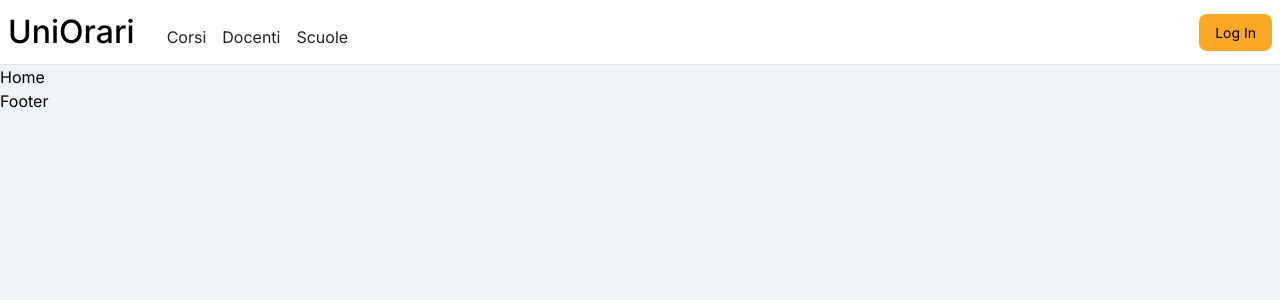
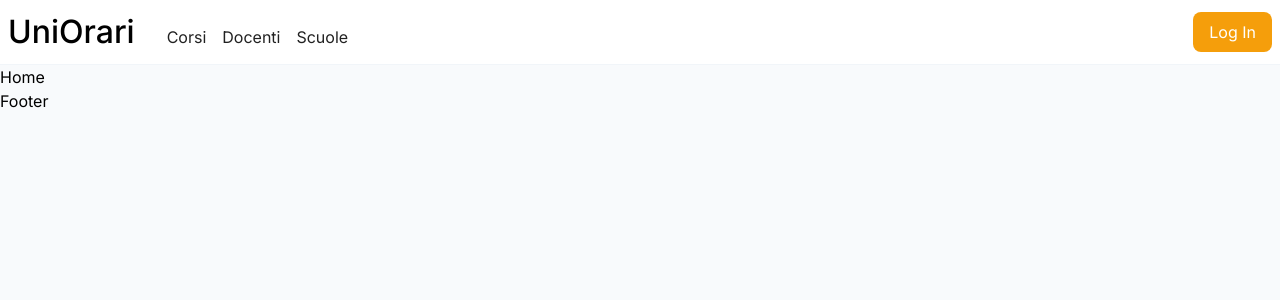
Before and after one commit to milovangudelj/uniorari, a Next.js app: page / in a window 1280 px wide. Shown: the top 300 px of the page. Built offline with nearby package versions, Linux system fonts and the light colour scheme; no server answers.

Commit message:
Changed colours login page layout and confirmation page plus minor details

```diff
--- /dev/null
+++ b/components/Button.tsx
@@ -0,0 +1,15 @@
+export const Button = ({ children, variant = "primary", ...props }) => {
+	return (
+		<button
+			{...props}
+			className={
+				props.className +
+				(!props.external
+					? ` text-body-l text-on-primary-he bg-${variant}-500 hover:bg-${variant}-400 focus:bg-${variant}-600 transition py-2 px-4 rounded-lg`
+					: "")
+			}
+		>
+			{children}
+		</button>
+	);
+};
--- a/components/Layout.tsx
+++ b/components/Layout.tsx
@@ -1,14 +1,21 @@
-import { useRouter } from "next/router";
+import { NextRouter, useRouter } from "next/router";
+import { useEffect, useState } from "react";
 import { Navbar, Footer } from ".";
 
 export const Layout = (props) => {
-	const router = useRouter();
+	const { pathname } = useRouter();
+	const [excPaths, setExcPaths] = useState(["/login", "/verify-request"]);
+	const [show, setShow] = useState(false);
+
+	useEffect(() => {
+		setShow(!excPaths.some((path) => path === pathname));
+	}, [excPaths, pathname]);
 
 	return (
 		<div className="min-h-screen bg-grey-50">
-			{router.pathname !== "/login" && <Navbar />}
+			{show && <Navbar />}
 			{props.children}
-			{router.pathname !== "/login" && <Footer />}
+			{show && <Footer />}
 		</div>
 	);
 };
--- a/components/Navbar.tsx
+++ b/components/Navbar.tsx
@@ -2,6 +2,8 @@ import { signOut, useSession } from "next-auth/react";
 import Link from "next/link";
 import { useRouter } from "next/router";
 import { useEffect, useState } from "react";
+import { Button } from ".";
+import { ProfilePic } from "./ProfilePic";
 
 const pages = [
 	{
@@ -54,11 +56,9 @@ export const Navbar = () => {
 				{user ? (
 					<ProfileMenu user={user} />
 				) : (
-					<Link href="/login">
-						<a className="self-center bg-accent-400 py-2 px-4 rounded-lg text-label-l">
-							Log In
-						</a>
-					</Link>
+					<Button className="self-center" variant="accent">
+						<Link href="/login">Log In</Link>
+					</Button>
 				)}
 			</header>
 		</div>
@@ -68,14 +68,20 @@ export const Navbar = () => {
 const ProfileMenu = ({ user }) => {
 	return (
 		<div className="group self-center relative flex justify-end">
-			<img
-				src={user.image || "/profile-placeholder.png"}
-				alt={user.name || user.email}
-				title={user.name || user.email}
-				className="rounded-full w-7"
-			/>
+			{user.image ? (
+				<ProfilePic
+					src={user.image}
+					alt={user.name || user.email}
+					title={user.name || user.email}
+				/>
+			) : (
+				<ProfilePic
+					title={user.name || user.email}
+					letter={user.name?.charAt(0) || user.email?.charAt(0)}
+				/>
+			)}
 			<div className="hidden group-hover:block absolute top-full">
-				<div className="mt-1 rounded-lg w-max bg-white border border-grey-100">
+				<div className="mt-1 rounded-lg w-max bg-white border border-grey-100 elevation-1">
 					<ul className="text-body-m">
 						<li className="border-b border-grey-100 py-1">
 							<Link href="#">
--- /dev/null
+++ b/components/ProfilePic.tsx
@@ -0,0 +1,17 @@
+export const ProfilePic = (props) => {
+	return props.src ? (
+		<img
+			src={props.src}
+			alt={props.alt}
+			title={props.title}
+			className="rounded-full w-7 h-7"
+		/>
+	) : (
+		<div
+			title={props.title}
+			className="rounded-full w-8 h-8 flex items-center justify-center text-title-l font-medium leading-none text-primary-900 bg-primary-100 cursor-pointer"
+		>
+			{props.letter?.toUpperCase()}
+		</div>
+	);
+};
--- a/components/index.ts
+++ b/components/index.ts
@@ -1,3 +1,4 @@
 export * from "./Layout";
 export * from "./Navbar";
 export * from "./Footer";
+export * from "./Button";
--- a/pages/api/auth/[...nextauth].ts
+++ b/pages/api/auth/[...nextauth].ts
@@ -27,6 +27,7 @@ export default NextAuth({
 	pages: {
 		signIn: "/login",
 		error: "/login",
+		verifyRequest: "/verify-request",
 	},
 	secret: process.env.NEXTAUTH_SECRET,
 });
--- a/styles/globals.css
+++ b/styles/globals.css
@@ -11,75 +11,75 @@
   }
 
   .elevation-1 {
-    box-shadow: 0px 2px 1px rgba(0, 0, 0, 0.2), 0px 1px 1px rgba(0, 0, 0, 0.14), 0px 1px 3px rgba(0, 0, 0, 0.12);
+    @apply shadow-sm;
   }
   .elevation-2 {
-    box-shadow: 0px 3px 1px rgba(0, 0, 0, 0.2), 0px 2px 2px rgba(0, 0, 0, 0.14), 0px 1px 5px rgba(0, 0, 0, 0.12);
+    @apply shadow;
   }
   .elevation-3 {
-    box-shadow: 0px 3px 3px rgba(0, 0, 0, 0.2), 0px 3px 4px rgba(0, 0, 0, 0.14), 0px 1px 8px rgba(0, 0, 0, 0.12);
+    @apply shadow-md;
   }
   .elevation-4 {
-    box-shadow: 0px 2px 4px rgba(0, 0, 0, 0.2), 0px 4px 5px rgba(0, 0, 0, 0.14), 0px 1px 10px rgba(0, 0, 0, 0.12);
+    @apply shadow-lg;
   }
   .elevation-5 {
-    box-shadow: 0px 3px 5px rgba(0, 0, 0, 0.2), 0px 5px 8px rgba(0, 0, 0, 0.14), 0px 1px 14px rgba(0, 0, 0, 0.12);
+    @apply shadow-xl;
   }
   .elevation-6 {
-    box-shadow: 0px 3px 5px rgba(0, 0, 0, 0.2), 0px 6px 10px rgba(0, 0, 0, 0.14), 0px 1px 18px rgba(0, 0, 0, 0.12);
+    @apply shadow-2xl;
   }
   .elevation-7 {
-    box-shadow: 0px 4px 5px rgba(0, 0, 0, 0.2), 0px 7px 10px rgba(0, 0, 0, 0.14), 0px 2px 16px rgba(0, 0, 0, 0.12);
+    @apply shadow-7;
   }
   .elevation-8 {
-    box-shadow: 0px 5px 5px rgba(0, 0, 0, 0.2), 0px 8px 10px rgba(0, 0, 0, 0.14), 0px 3px 14px rgba(0, 0, 0, 0.12);
+    @apply shadow-8;
   }
   .elevation-9 {
-    box-shadow: 0px 5px 6px rgba(0, 0, 0, 0.2), 0px 9px 12px rgba(0, 0, 0, 0.14), 0px 3px 16px rgba(0, 0, 0, 0.12);
+    @apply shadow-9;
   }
   .elevation-10 {
-    box-shadow: 0px 6px 6px rgba(0, 0, 0, 0.2), 0px 10px 14px rgba(0, 0, 0, 0.14), 0px 4px 18px rgba(0, 0, 0, 0.12);
+    @apply shadow-10;
   }
   .elevation-11 {
-    box-shadow: 0px 6px 7px rgba(0, 0, 0, 0.2), 0px 11px 15px rgba(0, 0, 0, 0.14), 0px 4px 20px rgba(0, 0, 0, 0.12);
+    @apply shadow-11;
   }
   .elevation-12 {
-    box-shadow: 0px 7px 8px rgba(0, 0, 0, 0.2), 0px 12px 17px rgba(0, 0, 0, 0.14), 0px 5px 22px rgba(0, 0, 0, 0.12);
+    @apply shadow-12;
   }
   .elevation-13 {
-    box-shadow: 0px 7px 8px rgba(0, 0, 0, 0.2), 0px 13px 19px rgba(0, 0, 0, 0.14), 0px 5px 24px rgba(0, 0, 0, 0.12);
+    @apply shadow-13;
   }
   .elevation-14 {
-    box-shadow: 0px 7px 9px rgba(0, 0, 0, 0.2), 0px 14px 21px rgba(0, 0, 0, 0.14), 0px 5px 26px rgba(0, 0, 0, 0.12);
+    @apply shadow-14;
   }
   .elevation-15 {
-    box-shadow: 0px 8px 9px rgba(0, 0, 0, 0.2), 0px 15px 22px rgba(0, 0, 0, 0.14), 0px 6px 28px rgba(0, 0, 0, 0.12);
+    @apply shadow-15;
   }
   .elevation-16 {
-    box-shadow: 0px 8px 10px rgba(0, 0, 0, 0.2), 0px 16px 24px rgba(0, 0, 0, 0.14), 0px 6px 30px rgba(0, 0, 0, 0.12);
+    @apply shadow-16;
   }
   .elevation-17 {
-    box-shadow: 0px 8px 11px rgba(0, 0, 0, 0.2), 0px 17px 26px rgba(0, 0, 0, 0.14), 0px 6px 32px rgba(0, 0, 0, 0.12);
+    @apply shadow-17;
   }
   .elevation-18 {
-    box-shadow: 0px 9px 11px rgba(0, 0, 0, 0.2), 0px 18px 28px rgba(0, 0, 0, 0.14), 0px 7px 34px rgba(0, 0, 0, 0.12);
+    @apply shadow-18;
   }
   .elevation-19 {
-    box-shadow: 0px 9px 12px rgba(0, 0, 0, 0.2), 0px 19px 29px rgba(0, 0, 0, 0.14), 0px 7px 36px rgba(0, 0, 0, 0.12);
+    @apply shadow-19;
   }
   .elevation-20 {
-    box-shadow: 0px 10px 13px rgba(0, 0, 0, 0.2), 0px 20px 31px rgba(0, 0, 0, 0.14), 0px 8px 38px rgba(0, 0, 0, 0.12);
+    @apply shadow-20;
   }
   .elevation-21 {
-    box-shadow: 0px 10px 13px rgba(0, 0, 0, 0.2), 0px 21px 33px rgba(0, 0, 0, 0.14), 0px 8px 40px rgba(0, 0, 0, 0.12);
+    @apply shadow-21;
   }
   .elevation-22 {
-    box-shadow: 0px 10px 14px rgba(0, 0, 0, 0.2), 0px 22px 35px rgba(0, 0, 0, 0.14), 0px 8px 42px rgba(0, 0, 0, 0.12);
+    @apply shadow-22;
   }
   .elevation-23 {
-    box-shadow: 0px 11px 14px rgba(0, 0, 0, 0.2), 0px 23px 36px rgba(0, 0, 0, 0.14), 0px 9px 44px rgba(0, 0, 0, 0.12);
+    @apply shadow-23;
   }
   .elevation-24 {
-    box-shadow: 0px 11px 15px rgba(0, 0, 0, 0.2), 0px 24px 38px rgba(0, 0, 0, 0.14), 0px 9px 46px rgba(0, 0, 0, 0.12);
+    @apply shadow-24;
   }
 }
--- a/tailwind.config.js
+++ b/tailwind.config.js
@@ -12,64 +12,64 @@ module.exports = {
 		extend: {
 			colors: {
 				grey: {
-					50: "#F0F4F7",
-					100: "#DFE6ED",
-					200: "#CCD6E0",
-					300: "#B8C5D1",
-					400: "#A3B1BF",
-					500: "#8E9EAD",
-					600: "#798999",
-					700: "#637282",
-					800: "#4C5A69",
-					900: "#36414D",
+					50: "#F8FAFC",
+					100: "#F1F5F9",
+					200: "#E2E8F0",
+					300: "#CBD5E1",
+					400: "#94A3B8",
+					500: "#64748B",
+					600: "#475569",
+					700: "#334155",
+					800: "#1E293B",
+					900: "#0F172A",
 				},
 				primary: {
-					50: "#E4F3FF",
-					100: "#BEE0FF",
-					200: "#93CDFF",
-					300: "#67B9FF",
-					400: "#47A9FF",
-					500: "#309AFF",
-					600: "#338BFF",
-					700: "#3378EB",
-					800: "#3267D8",
-					900: "#3046B8",
+					50: "#EEF2FF",
+					100: "#E0E7FF",
+					200: "#C7D2FE",
+					300: "#A5B4FC",
+					400: "#818CF8",
+					500: "#6366F1",
+					600: "#4F46E5",
+					700: "#4338CA",
+					800: "#3730A3",
+					900: "#312E81",
 				},
 				accent: {
-					50: "#FEF3E0",
-					100: "#FEE0B2",
-					200: "#FDCC81",
-					300: "#FDB84E",
-					400: "#FCA827",
-					500: "#FC9903",
-					600: "#F88D02",
-					700: "#F27E01",
-					800: "#EC6E00",
-					900: "#E35400",
+					50: "#FFFBEB",
+					100: "#FEF3C7",
+					200: "#FDE68A",
+					300: "#FCD34D",
+					400: "#FBBF24",
+					500: "#F59E0B",
+					600: "#D97706",
+					700: "#B45309",
+					800: "#92400E",
+					900: "#78350F",
 				},
 				success: {
-					50: "#D9F9F2",
-					100: "#A1EEDB",
-					200: "#50E3C3",
-					300: "#00D4AB",
-					400: "#00C699",
-					500: "#00B988",
-					600: "#00AA7A",
-					700: "#009969",
-					800: "#00885B",
-					900: "#006A3D",
+					50: "#ECFDF5",
+					100: "#D1FAE5",
+					200: "#A7F3D0",
+					300: "#6EE7B7",
+					400: "#34D399",
+					500: "#10B981",
+					600: "#059669",
+					700: "#047857",
+					800: "#065F46",
+					900: "#064E3B",
 				},
 				error: {
-					50: "#FFECEF",
-					100: "#FFCFD6",
-					200: "#F29CA0",
-					300: "#EA767B",
-					400: "#F65559",
-					500: "#FD4441",
-					600: "#ED3A3F",
-					700: "#DB3039",
-					800: "#CE2932",
-					900: "#BF1C26",
+					50: "#FEF2F2",
+					100: "#FEE2E2",
+					200: "#FECACA",
+					300: "#FCA5A5",
+					400: "#F87171",
+					500: "#EF4444",
+					600: "#DC2626",
+					700: "#B91C1C",
+					800: "#991B1B",
+					900: "#7F1D1D",
 				},
 				"on-surface": {
 					he: "rgba(0, 0, 0, 0.87)",
@@ -84,6 +84,7 @@ module.exports = {
 				google: {
 					lightBg: "#FFFFFF",
 					darkBg: "#4285F4",
+					darkBgFocus: "#3367D6",
 				},
 			},
 			fontSize: {
@@ -118,6 +119,33 @@ module.exports = {
 			textOpacity: {
 				54: "0.54",
 			},
+			boxShadow: {
+				1: "0px 2px 1px rgba(0, 0, 0, 0.2), 0px 1px 1px rgba(0, 0, 0, 0.14), 0px 1px 3px rgba(0, 0, 0, 0.12)",
+				2: "0px 3px 1px rgba(0, 0, 0, 0.2), 0px 2px 2px rgba(0, 0, 0, 0.14), 0px 1px 5px rgba(0, 0, 0, 0.12)",
+				3: "0px 3px 3px rgba(0, 0, 0, 0.2), 0px 3px 4px rgba(0, 0, 0, 0.14), 0px 1px 8px rgba(0, 0, 0, 0.12)",
+				4: "0px 2px 4px rgba(0, 0, 0, 0.2), 0px 4px 5px rgba(0, 0, 0, 0.14), 0px 1px 10px rgba(0, 0, 0, 0.12)",
+				5: "0px 3px 5px rgba(0, 0, 0, 0.2), 0px 5px 8px rgba(0, 0, 0, 0.14), 0px 1px 14px rgba(0, 0, 0, 0.12)",
+				6: "0px 3px 5px rgba(0, 0, 0, 0.2), 0px 6px 10px rgba(0, 0, 0, 0.14), 0px 1px 18px rgba(0, 0, 0, 0.12)",
+				7: "0px 4px 5px rgba(0, 0, 0, 0.2), 0px 7px 10px rgba(0, 0, 0, 0.14), 0px 2px 16px rgba(0, 0, 0, 0.12)",
+				8: "0px 5px 5px rgba(0, 0, 0, 0.2), 0px 8px 10px rgba(0, 0, 0, 0.14), 0px 3px 14px rgba(0, 0, 0, 0.12)",
+				9: "0px 5px 6px rgba(0, 0, 0, 0.2), 0px 9px 12px rgba(0, 0, 0, 0.14), 0px 3px 16px rgba(0, 0, 0, 0.12)",
+				10: "0px 6px 6px rgba(0, 0, 0, 0.2), 0px 10px 14px rgba(0, 0, 0, 0.14), 0px 4px 18px rgba(0, 0, 0, 0.12)",
+				11: "0px 6px 7px rgba(0, 0, 0, 0.2), 0px 11px 15px rgba(0, 0, 0, 0.14), 0px 4px 20px rgba(0, 0, 0, 0.12)",
+				12: "0px 7px 8px rgba(0, 0, 0, 0.2), 0px 12px 17px rgba(0, 0, 0, 0.14), 0px 5px 22px rgba(0, 0, 0, 0.12)",
+				13: "0px 7px 8px rgba(0, 0, 0, 0.2), 0px 13px 19px rgba(0, 0, 0, 0.14), 0px 5px 24px rgba(0, 0, 0, 0.12)",
+				14: "0px 7px 9px rgba(0, 0, 0, 0.2), 0px 14px 21px rgba(0, 0, 0, 0.14), 0px 5px 26px rgba(0, 0, 0, 0.12)",
+				15: "0px 8px 9px rgba(0, 0, 0, 0.2), 0px 15px 22px rgba(0, 0, 0, 0.14), 0px 6px 28px rgba(0, 0, 0, 0.12)",
+				16: "0px 8px 10px rgba(0, 0, 0, 0.2), 0px 16px 24px rgba(0, 0, 0, 0.14), 0px 6px 30px rgba(0, 0, 0, 0.12)",
+				17: "0px 8px 11px rgba(0, 0, 0, 0.2), 0px 17px 26px rgba(0, 0, 0, 0.14), 0px 6px 32px rgba(0, 0, 0, 0.12)",
+				18: "0px 9px 11px rgba(0, 0, 0, 0.2), 0px 18px 28px rgba(0, 0, 0, 0.14), 0px 7px 34px rgba(0, 0, 0, 0.12)",
+				19: "0px 9px 12px rgba(0, 0, 0, 0.2), 0px 19px 29px rgba(0, 0, 0, 0.14), 0px 7px 36px rgba(0, 0, 0, 0.12)",
+				20: "0px 10px 13px rgba(0, 0, 0, 0.2), 0px 20px 31px rgba(0, 0, 0, 0.14), 0px 8px 38px rgba(0, 0, 0, 0.12)",
+				21: "0px 10px 13px rgba(0, 0, 0, 0.2), 0px 21px 33px rgba(0, 0, 0, 0.14), 0px 8px 40px rgba(0, 0, 0, 0.12)",
+				22: "0px 10px 14px rgba(0, 0, 0, 0.2), 0px 22px 35px rgba(0, 0, 0, 0.14), 0px 8px 42px rgba(0, 0, 0, 0.12)",
+				23: "0px 11px 14px rgba(0, 0, 0, 0.2), 0px 23px 36px rgba(0, 0, 0, 0.14), 0px 9px 44px rgba(0, 0, 0, 0.12)",
+				24: "0px 11px 15px rgba(0, 0, 0, 0.2), 0px 24px 38px rgba(0, 0, 0, 0.14), 0px 9px 46px rgba(0, 0, 0, 0.12)",
+				google: "0px 0px 0px 3px #BBD2F5",
+			},
 		},
 	},
 	variants: {
```
Also changed, not shown: pages/corsi.tsx (+6 -6 lines), pages/login.tsx (+39 -9 lines), pages/verify-request.tsx (added, +19 -0 lines), public/Unsplash_Symbol.svg (added).
